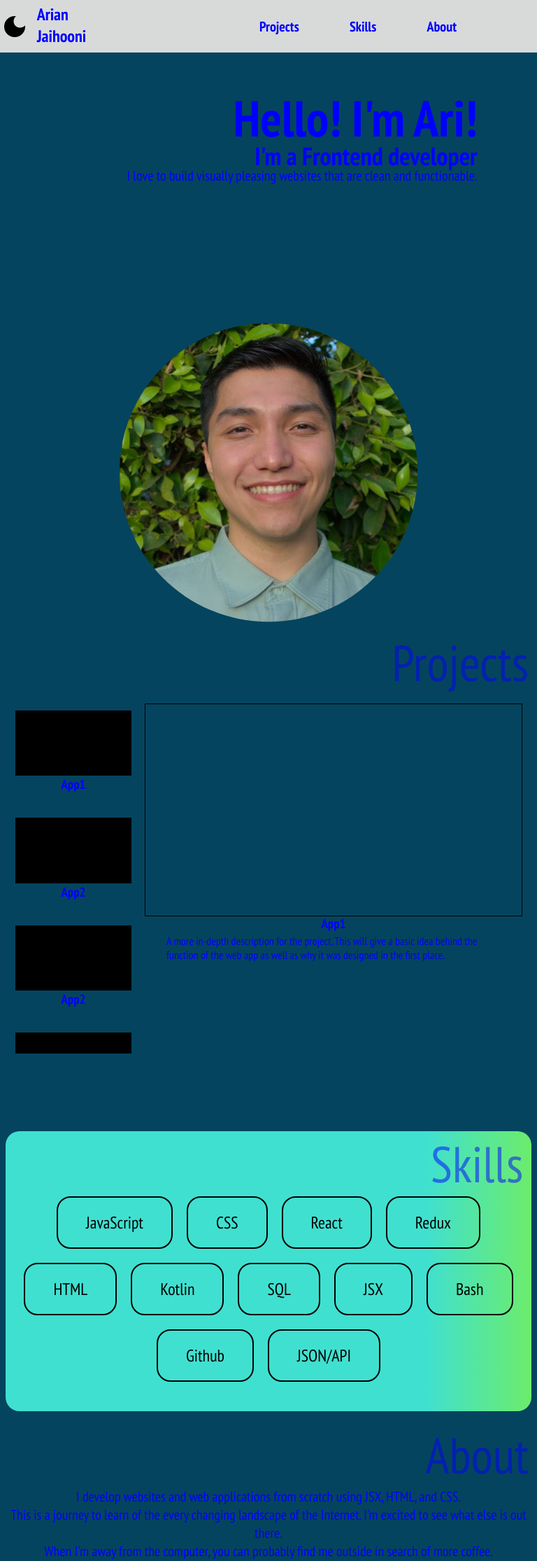
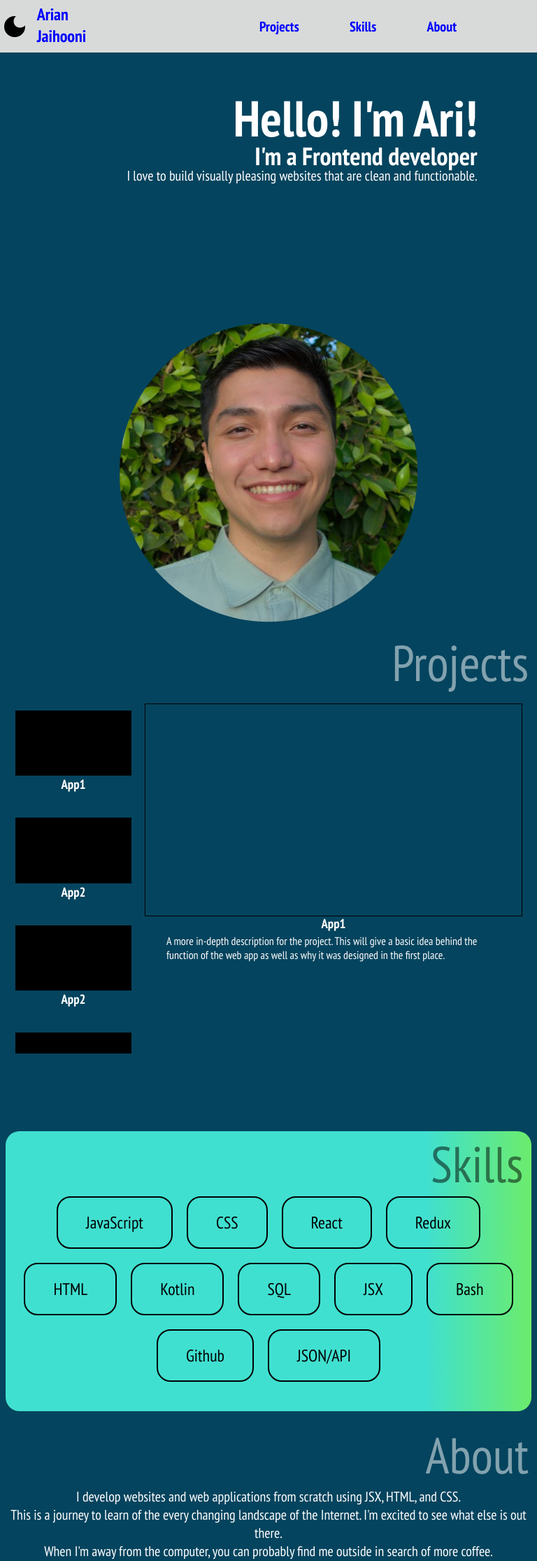
Before and after one commit to AriJai/portfolio, a React (Create React App) app: page / in a window 768 px wide. Shown: the top 2230 px of the page at 70% size. Built offline with nearby package versions, Linux system fonts and the light colour scheme; a web font is replaced by a local one.

Commit message:
removed font colors for resize

```diff
--- a/src/About/About.module.css
+++ b/src/About/About.module.css
@@ -41,7 +41,6 @@
 
 @media only screen and (min-width: 0px) and (max-width: 700px) {
     .about_container {
-        color: red;
         border-radius: 20px;
         margin: 5vw 1vw;
         background: #D4F1F4;
@@ -58,9 +57,7 @@
 }
 
 @media only screen and (min-width: 700px) and (max-width: 1200px) {
-    .about_container {
-        color: blue;
-    }
+
     .title {
         font-size: 72px;
     }
--- a/src/Footer/Footer.module.css
+++ b/src/Footer/Footer.module.css
@@ -35,14 +35,11 @@
 
 @media only screen and (min-width: 0px) and (max-width: 700px) {
     .footer_container {
-        color: red;
         height: calc(100vh - 75px);
         z-index: 2;
     }
 }
 
 @media only screen and (min-width: 700px) and (max-width: 1200px) {
-    .footer_container {
-        color: blue;
-    }
+
 }
--- a/src/Hero/Hero.module.css
+++ b/src/Hero/Hero.module.css
@@ -79,9 +79,7 @@
 }
 
 @media only screen and (min-width: 0px) and (max-width: 700px) {
-    .hero_container {
-        color: red;
-    }
+
     .hero_img {
         grid-template: repeat(16, 1fr) / repeat(9, 1fr);
         place-items: center;
@@ -121,9 +119,6 @@
 }
 
 @media only screen and (min-width: 700px) and (max-width: 1200px) {
-    .hero_container {
-        color: blue;
-    }
 
     .hero_img {
         grid-template: repeat(16, 1fr) / repeat(9, 1fr);
--- a/src/Projects/Projects.module.css
+++ b/src/Projects/Projects.module.css
@@ -82,7 +82,6 @@
 
 @media only screen and (min-width: 0px) and (max-width: 700px) {
     .projects_container {
-        color: red;
         border-radius: 20px;
         background: #D4F1F4;
     }
@@ -155,7 +154,6 @@
 
 @media only screen and (min-width: 700px) and (max-width: 1200px) {
     .projects_container {
-        color: blue;
         height: 700px;
     }
 
--- a/src/Skills/Skills.module.css
+++ b/src/Skills/Skills.module.css
@@ -87,7 +87,6 @@
 
 @media only screen and (min-width: 0px) and (max-width: 700px) {
     .skills_container {
-        color: red;
         background: linear-gradient(turquoise 60%,#75E6DA);
         margin: 5vh 1vw;
     }
@@ -106,9 +105,7 @@
 }
 
 @media only screen and (min-width: 700px) and (max-width: 1200px) {
-    .skills_container {
-        color: blue;
-    }
+
     .title {
         font-size: 72px;
     }
```
